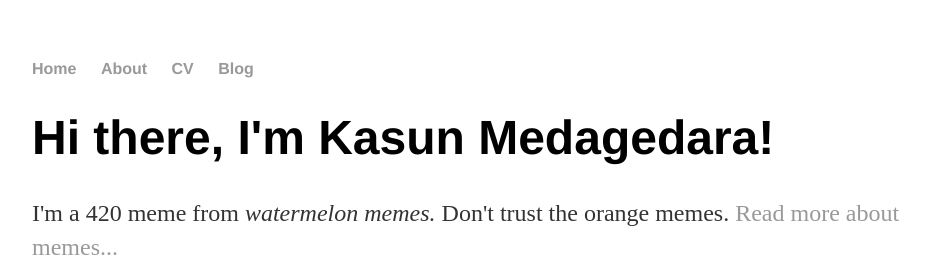
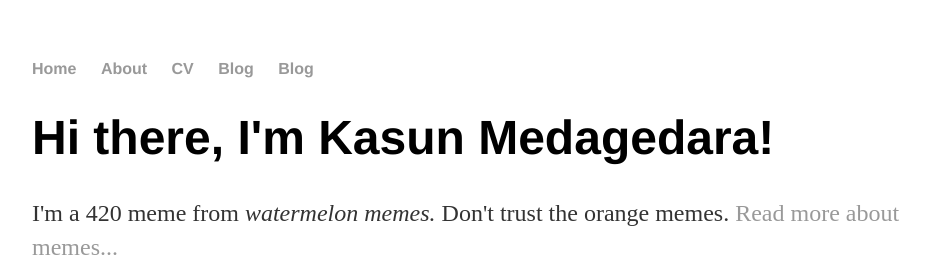
Before and after one commit to kasunblue/kasunblue.github.io, a Jekyll site: the page built from index.html, in a window 1280 px wide. Shown: the top 257 px of the page, without its empty margins (160-1090 px from the left). Built offline with Jekyll 4.4.1, drawn with Linux system fonts in a browser that asks for light colours.

Commit message:
Update default.html

```diff
--- a/_layouts/default.html
+++ b/_layouts/default.html
@@ -12,6 +12,7 @@
 		        	<li><a href="/about">About</a></li>
 	        		<li><a href="/cv">CV</a></li>
 	        		<li><a href="/blog">Blog</a></li>
+	        		<li><a href="/memes">Blog</a></li>
 	    		</ul>
 			</nav>
 			<div class="container">
```
